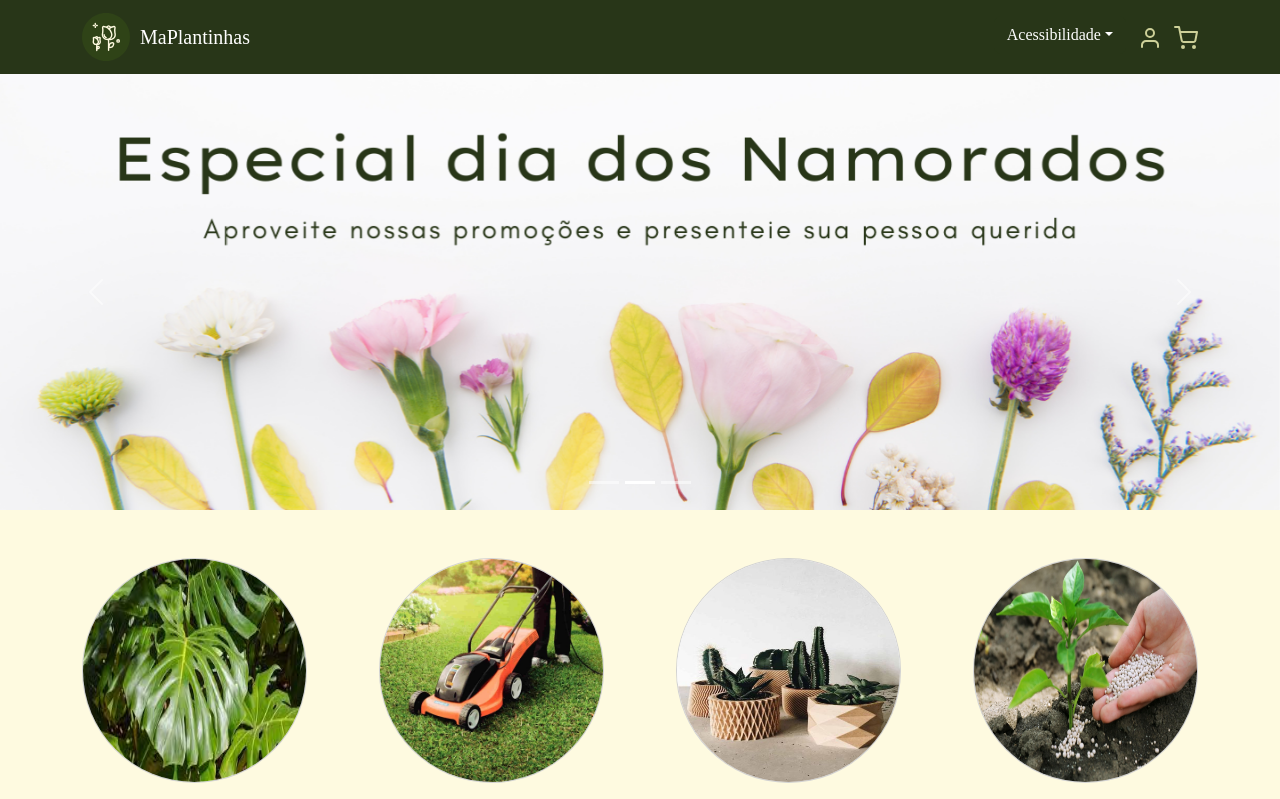
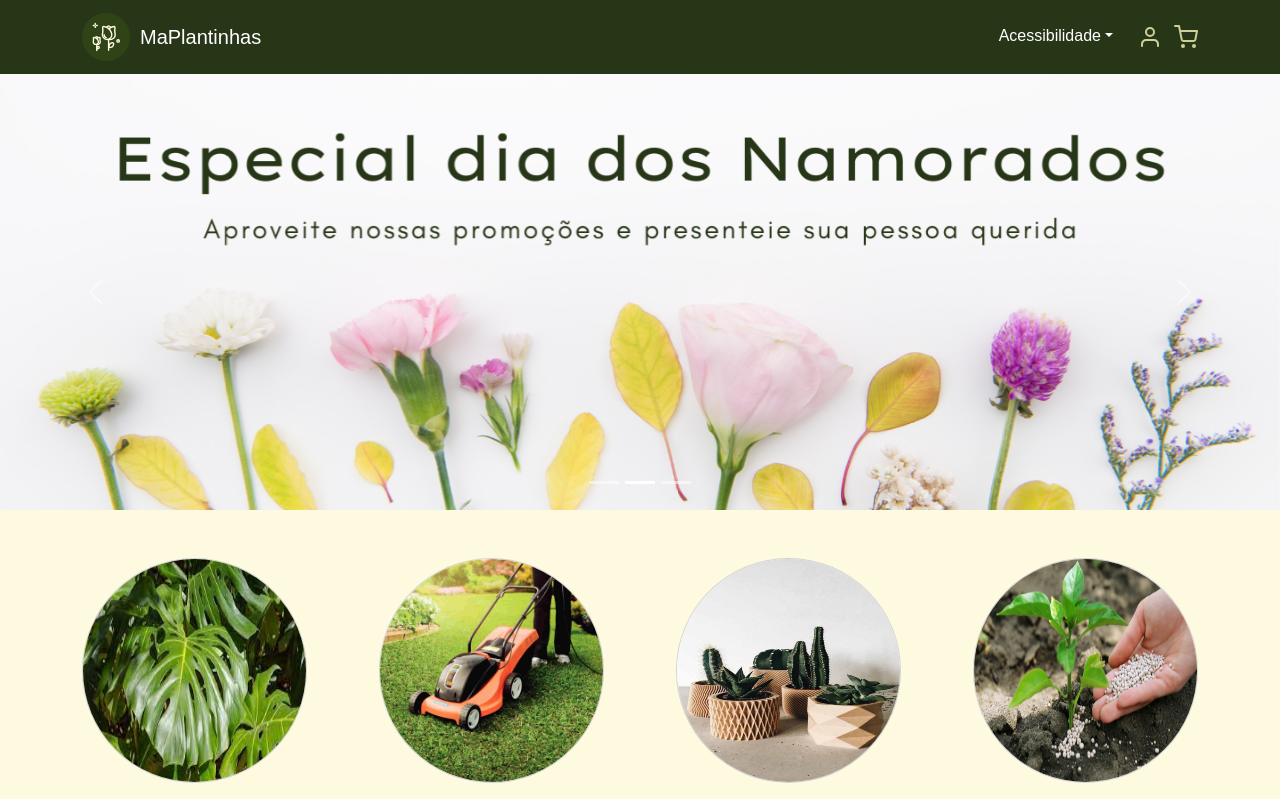
Before and after one commit to gabriellorencetti/ma-plantinhas, a Next.js app: page / in a window 1280 px wide. Shown: the top 799 px of the page. Built offline with nearby package versions, Linux system fonts and the light colour scheme.

Commit message:
changed font to arial

```diff
--- a/styles/globals.css
+++ b/styles/globals.css
@@ -2,7 +2,7 @@ html,
 body {
   padding: 0;
   margin: 0;
-  font-family: 'Lexend Giga';
+  font-family: 'Arial';
   font-size: 1em;
 }
 
```
Also changed, not shown: 1 other file (tests, documents, lock files or other folders).
